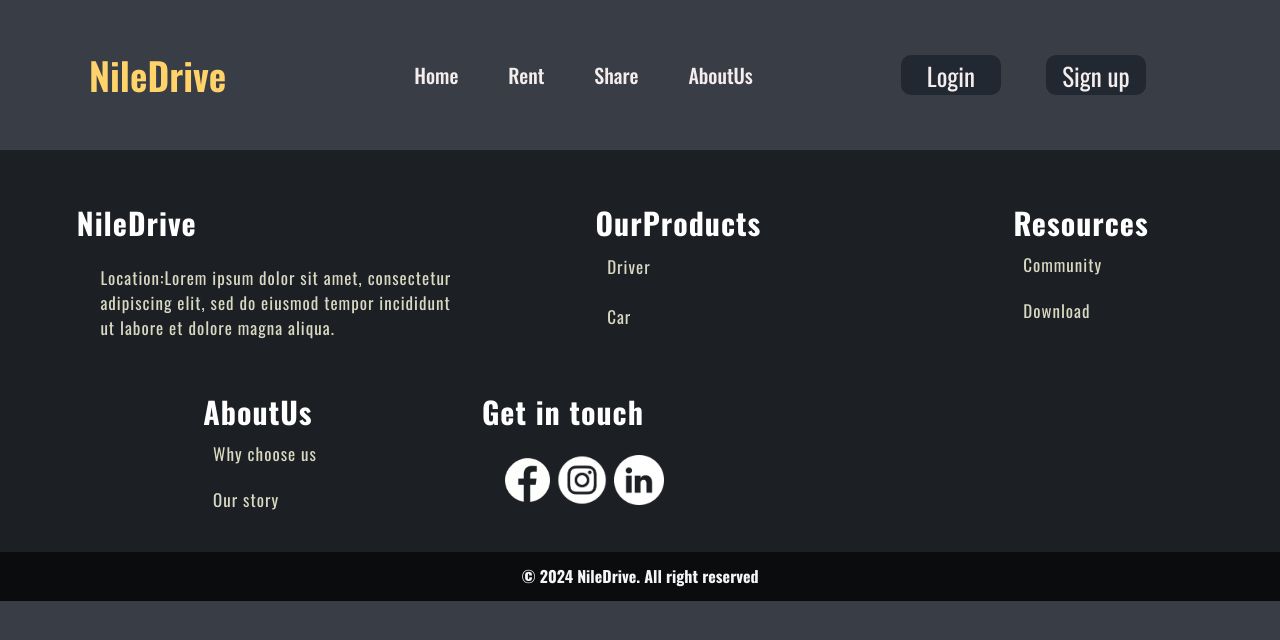
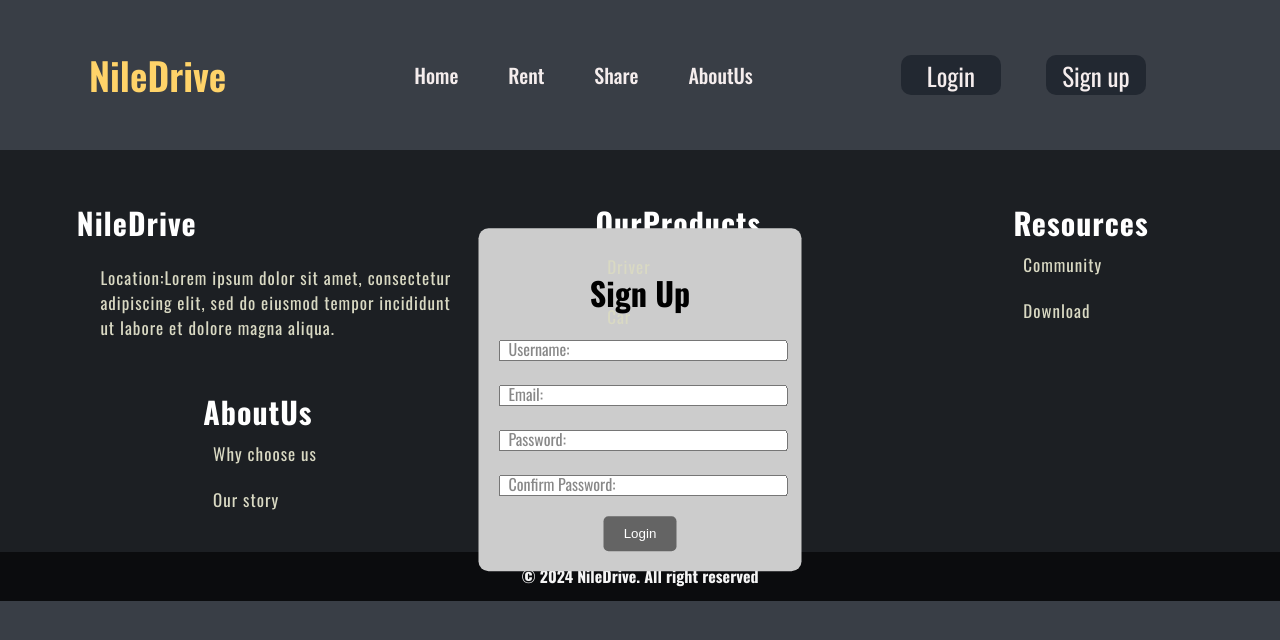
Before and after one commit to MohammedAdnancs/CarRentalPW, a React (Create React App) app in the folder frontend/: page /Signup in a window 1280 px wide. Shown: the top 640 px of the page. Built offline with nearby package versions, Linux system fonts and the light colour scheme.

Commit message:
added sign up page

```diff
--- /dev/null
+++ b/frontend/src/Components/Signupfield/Signupfield.css
@@ -0,0 +1,51 @@
+.container {
+    position: absolute;
+    top: 50%;
+    left: 50%;
+    transform: translate(-50%, -50%);
+    max-width: 80%;
+    width: auto;
+    max-height: 80%;
+    height: auto;
+    background-color: #CCCCCC;
+    border-radius: 10px;
+    padding: 20px;
+    box-sizing: border-box;
+    text-align: center; /* Center align the contents */
+}
+
+.login-header {
+    margin-bottom: 20px; /* Add spacing below the header */
+}
+
+.input-container {
+    position: relative;
+    margin-bottom: 20px;
+}
+
+.label {
+    position: absolute;
+    top: 50%;
+    left: 10px;
+    transform: translateY(-50%);
+    color: #888;
+}
+
+.input-field {
+    padding-left: 100px; /* Adjust spacing between label and input */
+    width: calc(100% - 100px); /* Subtract label width from input width */
+}
+
+.login-button {
+    background-color: #646464; /* Button color */
+    color: white; /* Text color */
+    border: none;
+    padding: 10px 20px;
+    border-radius: 5px;
+    cursor: pointer;
+    transition: background-color 0.3s ease;
+}
+
+.login-button:hover {
+    background-color: #414141; /* Darker button color on hover */
+}
--- /dev/null
+++ b/frontend/src/Components/Signupfield/Signupfield.jsx
@@ -0,0 +1,29 @@
+import React from 'react';
+import './Signupfield.css';
+
+const Inputfield = () => {
+    return (
+        <div className='container'>
+            <h1 className='login-header'>Sign Up</h1>
+            <div className='input-container'>
+                <label htmlFor="username" className='label'>Username:</label>
+                <input type="text" id="username" name="username" className='input-field'/>
+            </div>
+            <div className='input-container'>
+                <label htmlFor="username" className='label'>Email:</label>
+                <input type="text" id="username" name="Email" className='input-field'/>
+            </div>
+            <div className='input-container'>
+                <label htmlFor="password" className='label'>Password:</label>
+                <input type="password" id="password" name="password" className='input-field'/>
+            </div>
+            <div className='input-container'>
+                <label htmlFor="password" className='label'>Confirm Password:</label>
+                <input type="password" id="password" name="Confirm Password" className='input-field'/>
+            </div>
+            <button type="submit" className="login-button">Login</button>
+        </div>
+    );
+};
+
+export default Inputfield;
--- a/frontend/src/Pages/Signup.jsx
+++ b/frontend/src/Pages/Signup.jsx
@@ -1,10 +1,10 @@
 import React, { useState } from 'react'
-
+import Signupfield from "../Components/Signupfield/Signupfield"
 
 const Signup = () => {
     return (
         <div className='Signup'>
-
+            <Signupfield/>
         </div>
     )
 }
```
